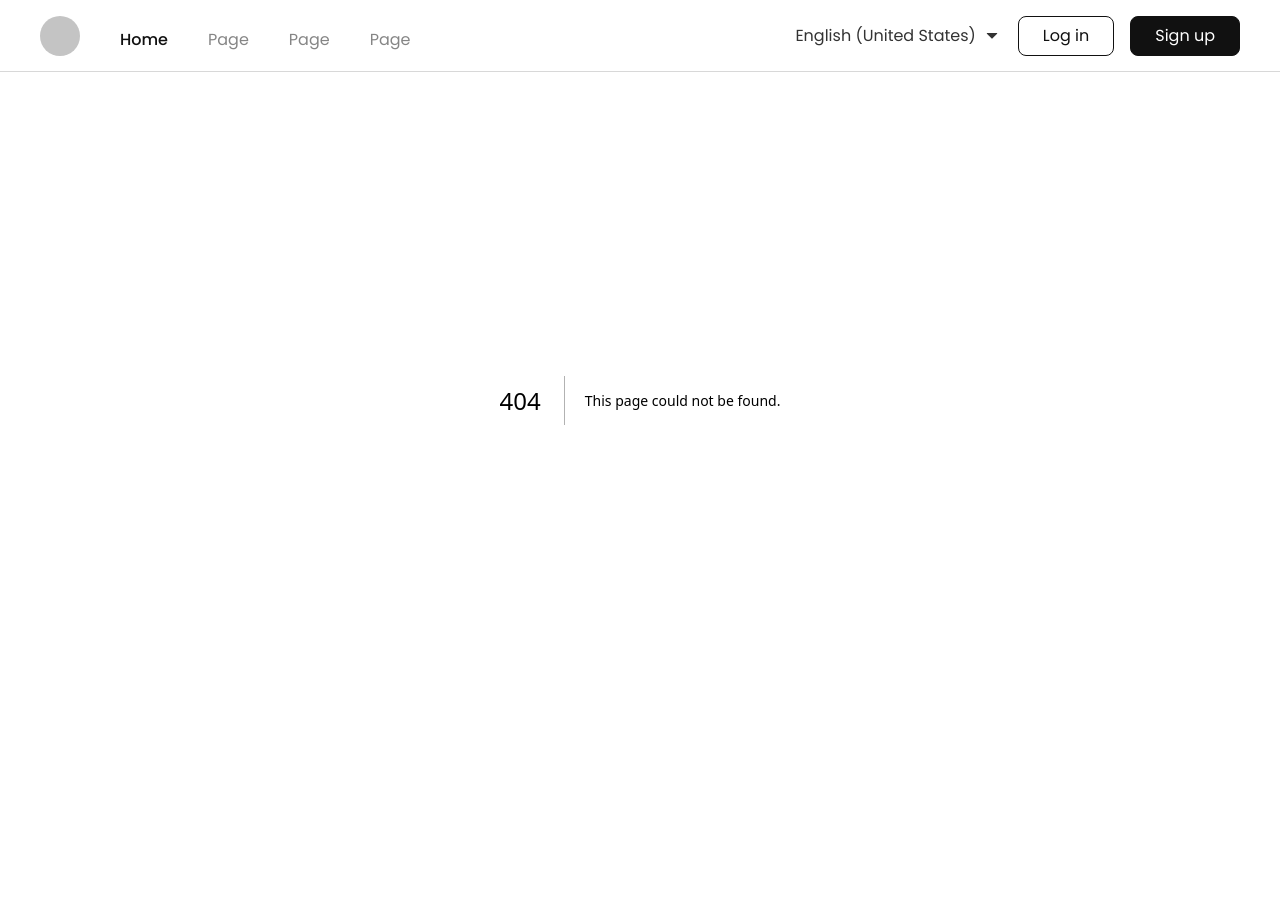
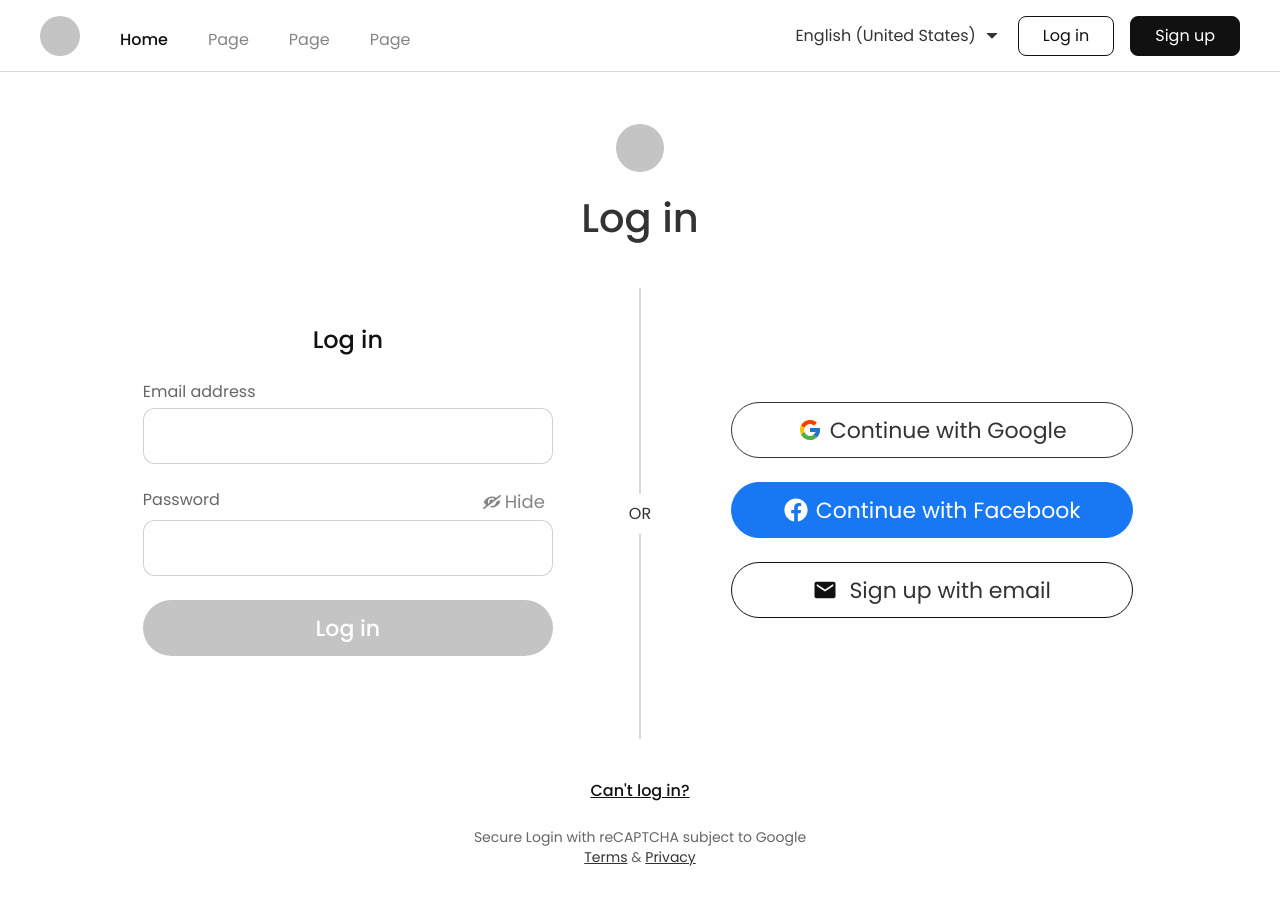
Before and after one commit to naufaleka03/Website-Perpustakaan-The-Room-19, a Next.js app in the folder the-room-19/: page /login in a window 1280 px wide. Before the commit this address had no page. Shown: the top 904 px of the page. Before the commit the page ends 800 px from the top, so only its background shows below. Built offline with nearby package versions, Linux system fonts and the light colour scheme.

Commit message:
Add Login page

```diff
--- /dev/null
+++ b/the-room-19/src/app/login/page.js
@@ -0,0 +1,105 @@
+import Link from 'next/link';
+import { FaEyeSlash } from "react-icons/fa";
+import { FcGoogle } from "react-icons/fc";
+import { FaFacebook } from "react-icons/fa";
+import { IoMdMail } from "react-icons/io";
+
+
+
+
+export default function LogInPage() {
+    return (
+        <div className="min-h-screen flex items-center justify-center bg-white py-20">
+            <div className="flex flex-col items-center gap-10 w-full max-w-[1000px]">
+                {/* Logo and Title */}
+                <div className="mt-11 flex flex-col items-center gap-4">
+                    <div className="w-12 h-12 bg-[#c4c4c4] rounded-full" />
+                    <h1 className="text-[#333333] text-[40px] font-medium">Log in</h1>
+                </div>
+
+                {/* Login Forms Container */}
+                <div className="flex items-start gap-6">
+                    {/* Email/Password Login Form */}
+                    <div className="w-[482px] p-9">
+                        <div className="flex flex-col items-center gap-6">
+                            <h2 className="text-[#111111] text-2xl font-medium">Log in</h2>
+
+                            {/* Email Input */}
+                            <div className="w-full space-y-1">
+                                <label className="text-[#666666] text-base">Email address</label>
+                                <input
+                                    type="email"
+                                    className="w-full h-14 rounded-xl border border-[#666666]/30 px-4"
+                                />
+                            </div>
+
+                            {/* Password Input */}
+                            <div className="w-full space-y-1">
+                                <div className="flex justify-between">
+                                    <label className="text-[#666666] text-base">Password</label>
+                                    <button className="mr-2 text-[#666666]/80 text-lg flex items-center">
+                                    <FaEyeSlash className="mr-1 scale-x-[-1]" />Hide
+                                    </button>
+
+                                </div>
+                                <input
+                                    type="password"
+                                    className="w-full h-14 rounded-xl border border-[#666666]/30 px-4"
+                                />
+                            </div>
+
+                            {/* Login Button */}
+                            <button className="w-full h-14 bg-[#C4C4C4] rounded-[32px] transition-opacity hover:opacity-90">
+                                <span className="text-white text-[22px] font-medium">Log in</span>
+                            </button>
+                        </div>
+                    </div>
+
+                    {/* Divider */}
+                    <div className="flex flex-col items-center justify-center h-[451px] relative">
+                        <div className="absolute top-0 bottom-0 w-0.5 bg-[#666666]/25" />
+                        <div className="bg-white px-4 py-2 z-10">
+                            <span className="text-[#333333] text-base">OR</span>
+                        </div>
+                    </div>
+
+                    {/* Social Login Options */}
+                    <div className="w-[482px] p-10">
+                        <div className="flex flex-col items-center gap-6 mt-[74px]">
+                            {/* Google Login */}
+                            <button className="w-full h-14 bg-white rounded-[40px] border border-[#333333] transition-colors hover:bg-gray-50 flex items-center justify-center gap-2">
+                                <FcGoogle size={24} />
+                                <span className="text-[#333333] text-[22px]">Continue with Google</span>
+                            </button>
+
+                            {/* Facebook Login */}
+                            <button className="w-full h-14 bg-[#1877F2] rounded-[40px] border border-[#1877F2] transition-opacity hover:opacity-90 flex items-center justify-center gap-2">
+                                <FaFacebook size={24} className="text-white" />
+                                <span className="text-white text-[22px]">Continue with Facebook</span>
+                            </button>
+
+                            {/* Email Signup */}
+                            <button className="w-full h-14 rounded-[40px] border border-[#111111] transition-colors hover:bg-gray-50 flex items-center justify-center">
+                                <IoMdMail size={24} className='mr-3 text-[#111111]'></IoMdMail>
+                                <span className="text-[#333333] text-[22px]">Sign up with email</span>
+                            </button>
+                        </div>
+                    </div>
+                </div>
+
+                {/* Footer Links */}
+                <div className="flex flex-col items-center gap-6">
+                    <Link href="#" className="text-[#111111] text-base font-medium underline">
+                        Can't log in?
+                    </Link>
+                    <div className="text-center text-sm max-w-[342px]">
+                        <span className="text-[#666666]">Secure Login with reCAPTCHA subject to Google </span>
+                        <Link href="#" className="text-[#333333] underline">Terms</Link>
+                        <span className="text-[#666666]"> & </span>
+                        <Link href="#" className="text-[#333333] underline">Privacy</Link>
+                    </div>
+                </div>
+            </div>
+        </div>
+    );
+}
```
